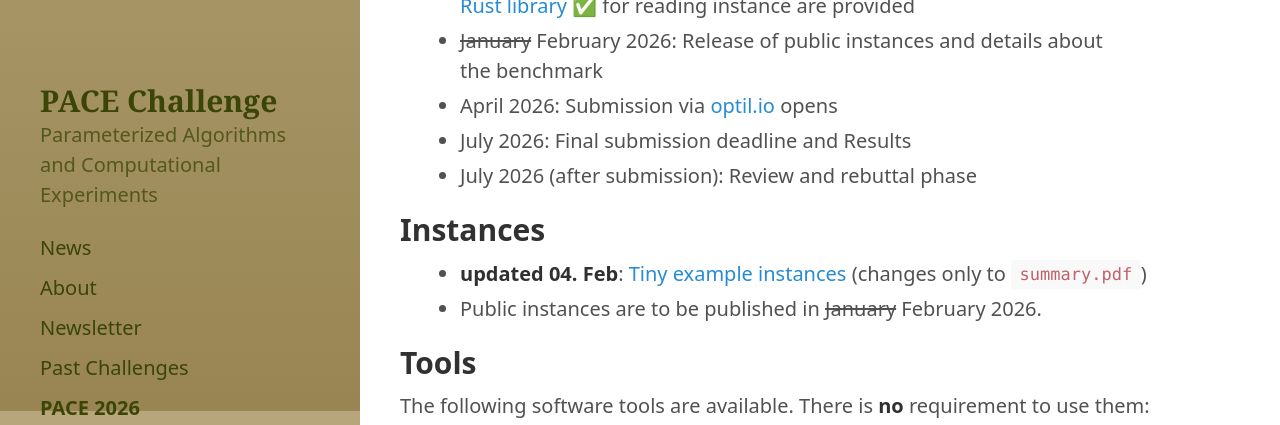
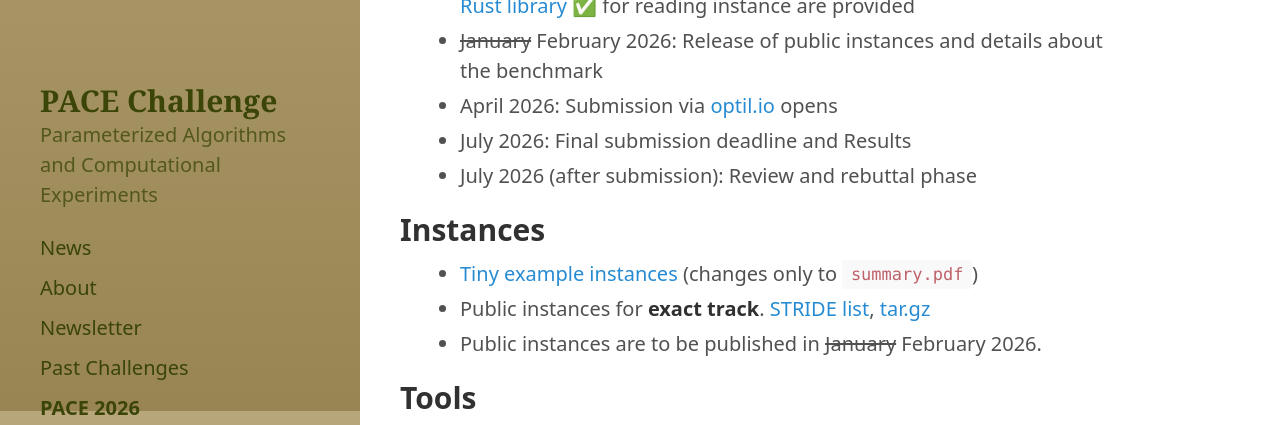
Before and after one commit to PACE-challenge/pacechallenge.org, a Jekyll site: the page built from 2026/index.md, in a window 1280 px wide and 900 px high, scrolled down 489 px, cut to the strip 0-425 px from the top of the window. Built offline with Jekyll 4.4.1, drawn with Linux system fonts in a browser that asks for light colours.

Commit message:
Add links to exact track instances

```diff
--- a/2026/index.md
+++ b/2026/index.md
@@ -26,7 +26,8 @@ See also the [Format Specification](./format) and the [IPEC'25 Announcement Slid
  - July 2026 (after submission): Review and rebuttal phase
 
 ## Instances
- - **updated 04. Feb**: [Tiny example instances](https://pace2026.imada.sdu.dk/datasets/tiny02.tar) (changes only to `summary.pdf`)
+ - [Tiny example instances](https://pace2026.imada.sdu.dk/datasets/tiny02.tar) (changes only to `summary.pdf`)
+ - Public instances for **exact track**. [STRIDE list](https://pace2026.imada.sdu.dk/datasets/pace26_exact_pub.lst), [tar.gz](https://pace2026.imada.sdu.dk/datasets/pace26_exact_pub.tar.gz)
  - Public instances are to be published in ~~January~~ February 2026.
 
 ## Tools
```
